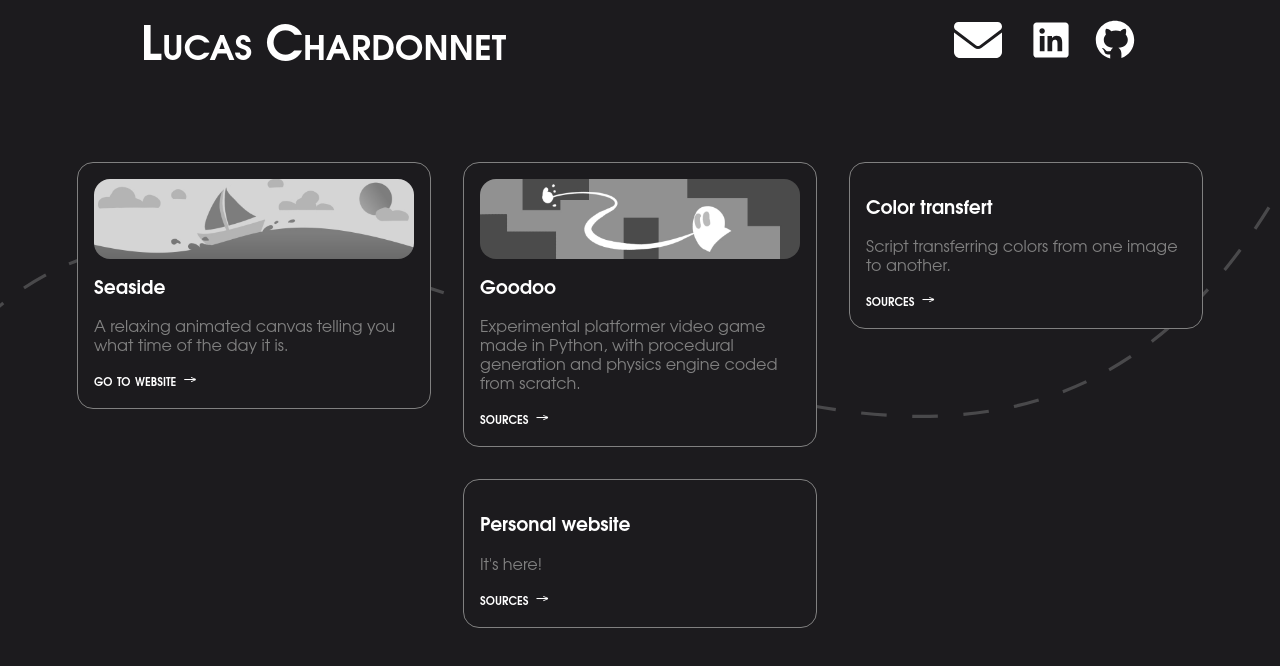
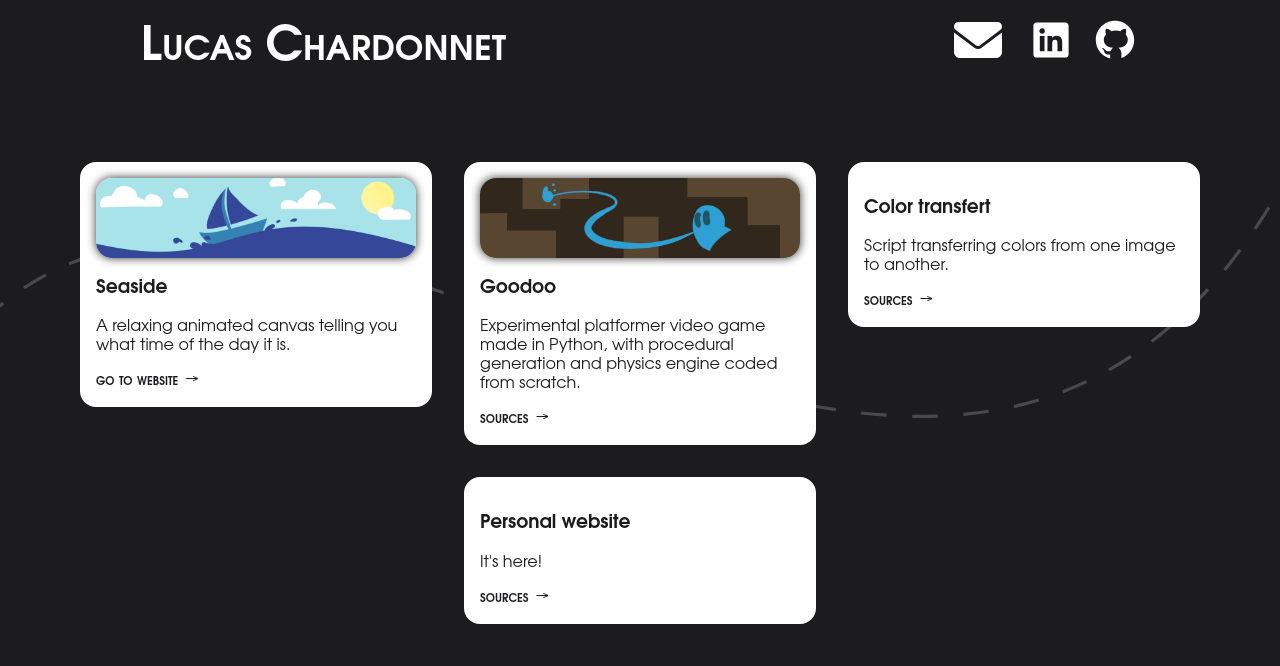
Before and after one commit to clau555/personal-website, a SvelteKit app: page /projects in a window 1280 px wide. Shown: the top 666 px of the page. Built offline with nearby package versions, Linux system fonts and the light colour scheme; a web font is replaced by a local one.

Commit message:
add colored thumbnails

```diff
--- a/src/components/Project.svelte
+++ b/src/components/Project.svelte
@@ -28,23 +28,16 @@
 
 <style>
     #container {
-        border: solid 1px;
-        border-color: var(--text-color-secondary);
         border-radius: 1em;
         padding: 1em;
         width: 20em;
-        background-color: var(--background-color);
+        color: var(--background-color);
+        background-color: var(--text-color);
         transition: var(--transition-duration);
     }
 
     #container:hover {
         border-radius: 0.2em;
-        border-color: var(--accent-color);
-    }
-
-    #container:hover > #link > a,
-    #container:hover > #link > #arrow {
-        color: goldenrod;
     }
 
     #thumbnail-container {
@@ -52,14 +45,12 @@
         aspect-ratio: 4/1;
         overflow: hidden;
         border-radius: 1em;
+        opacity: 0.9;
+        box-shadow: 0px 0px 10px var(--background-color);
     }
 
     img {
         width: 100%;
-    }
-
-    p {
-        color: var(--text-color-secondary);
     }
 
     #link {
@@ -72,6 +63,10 @@
         transition: var(--transition-duration);
     }
 
+    a {
+        color: var(--background-color);
+    }
+
     a:hover ~ #arrow {
         transform: translate(1em);
     }
```
Also changed, not shown: static/goodoo-thumbnail.jpg, static/seaside-thumbnail.jpg.
